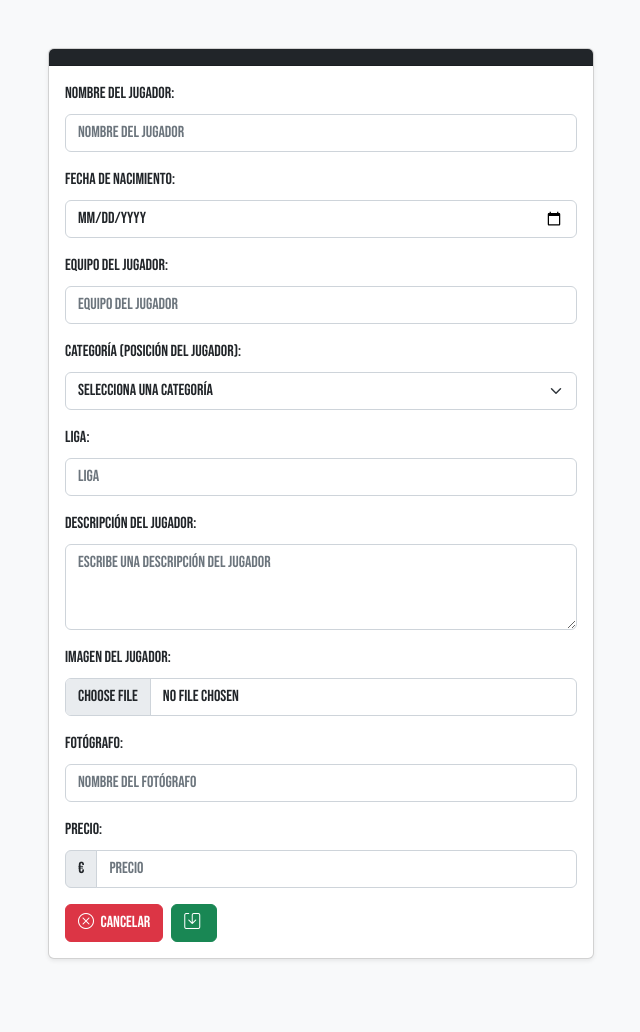
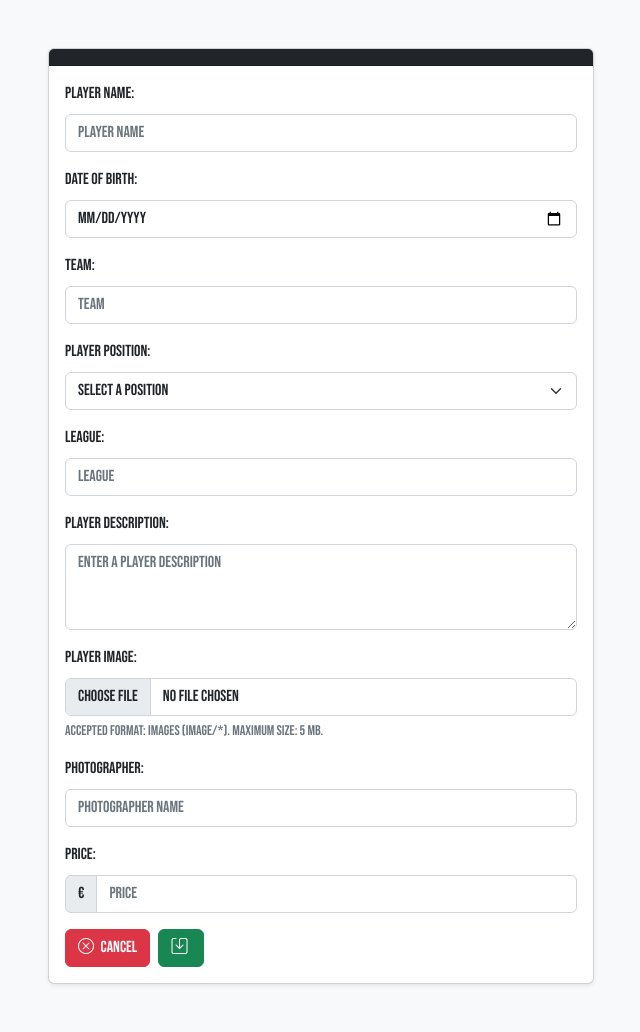
Before and after one commit to CodeURJC-FW-2026-27/webapp06, a Node project: template views/playerForm.mustache in a window 1280 px wide. Shown: the whole page, without its empty margins (319-959 px from the left). Before the commit the page ends 960 px from the top, so only its background shows below. Run offline with Node 20 templates, Linux system fonts and the light colour scheme; the template is opened without the code that fills it, so the values that code supplies are empty.

Commit message:
Improve form usability, HTML5 constraints, and Multer error handling

```diff
--- a/views/playerForm.mustache
+++ b/views/playerForm.mustache
@@ -1,9 +1,9 @@
 <!DOCTYPE html>
-<html lang="es">
+<html lang="en">
 <head>
     <meta charset="utf-8" />
     <meta name="viewport" content="width=device-width, initial-scale=1, shrink-to-fit=no" />
-    <meta name="description" content="Formulario para crear un nuevo jugador" />
+    <meta name="description" content="Player creation and editing form" />
     <meta name="author" content="Grupo 06" />
     <title>LEAGUES MARKET - {{formTitle}}</title>
     <link rel="icon" type="image/x-icon" href="/assets/favicon.ico" />
@@ -29,27 +29,32 @@
                             <form class="form" action="{{action}}" method="POST"
                                 enctype="multipart/form-data">
                                 <div class="mb-3">
-                                    <label for="player_name" class="form-label">Nombre del jugador:</label>
+                                    <label for="player_name" class="form-label">Player name:</label>
                                     <input type="text" class="form-control" id="player_name" name="player_name"
-                                        placeholder="Nombre del jugador" value="{{player.player_name}}" />
+                                        placeholder="Player name" value="{{player.player_name}}"
+                                        minlength="2" maxlength="80" pattern="[\p{Lu}].*"
+                                        title="Start with an uppercase letter." required />
                                 </div>
 
                                 <div class="mb-3">
-                                    <label for="date_of_birth" class="form-label">Fecha de nacimiento:</label>
+                                    <label for="date_of_birth" class="form-label">Date of birth:</label>
                                     <input type="date" class="form-control" id="date_of_birth" name="date_of_birth"
-                                        value="{{player.date_of_birth}}" />
+                                        value="{{player.date_of_birth}}" min="{{minBirthDate}}"
+                                        max="{{maxBirthDate}}" required />
                                 </div>
 
                                 <div class="mb-3">
-                                    <label for="team" class="form-label">Equipo del jugador:</label>
+                                    <label for="team" class="form-label">Team:</label>
                                     <input type="text" class="form-control" id="team" name="team"
-                                        placeholder="Equipo del jugador" value="{{player.team}}" />
+                                        placeholder="Team" value="{{player.team}}"
+                                        minlength="2" maxlength="60" pattern="[\p{Lu}].*"
+                                        title="Start with an uppercase letter." required />
                                 </div>
 
                                 <div class="mb-3">
-                                    <label for="position" class="form-label">Categoría (posición del jugador):</label>
-                                    <select class="form-select" id="position" name="position">
-                                        <option value="" {{^hasPosition}}selected{{/hasPosition}}>Selecciona una categoría</option>
+                                    <label for="position" class="form-label">Player position:</label>
+                                    <select class="form-select" id="position" name="position" required>
+                                        <option value="" disabled {{^hasPosition}}selected{{/hasPosition}}>Select a position</option>
                                         {{#positionOptions}}
                                         <option value="{{value}}" {{#selected}}selected{{/selected}}>{{label}}</option>
                                         {{/positionOptions}}
@@ -57,48 +62,55 @@
                                 </div>
 
                                 <div class="mb-3">
-                                    <label for="league" class="form-label">Liga:</label>
+                                    <label for="league" class="form-label">League:</label>
                                     <input type="text" class="form-control" id="league" name="league"
-                                        placeholder="Liga" value="{{player.league}}" />
+                                        placeholder="League" value="{{player.league}}"
+                                        minlength="2" maxlength="60" pattern="[\p{Lu}].*"
+                                        title="Start with an uppercase letter." required />
                                 </div>
 
                                 <div class="mb-3">
-                                    <label for="description" class="form-label">Descripción del jugador:</label>
+                                    <label for="description" class="form-label">Player description:</label>
                                     <textarea class="form-control" id="description" name="description" rows="3"
-                                        placeholder="Escribe una descripción del jugador">{{player.description}}</textarea>
+                                        placeholder="Enter a player description"
+                                        minlength="20" maxlength="2000" required>{{player.description}}</textarea>
                                 </div>
 
                                 <div class="mb-3">
-                                    <label for="image" class="form-label">Imagen del jugador:</label>
+                                    <label for="image" class="form-label">Player image:</label>
                                     {{#hasImage}}
                                     <div class="mb-2">
                                         <img src="{{player.image}}" alt="{{player.player_name}}"
                                             class="img-thumbnail" style="max-height: 180px" />
-                                        <p class="form-text mb-0">Si no seleccionas otra imagen, se conservará la actual.</p>
+                                        <p class="form-text mb-0">The current image will be kept if you do not choose another one.</p>
                                     </div>
                                     {{/hasImage}}
                                     <input type="file" class="form-control" id="image" name="image"
-                                        accept="image/*" />
+                                        accept="image/*" {{^hasImage}}required{{/hasImage}} />
+                                    <div class="form-text">Accepted format: images (image/*). Maximum size: 5 MB.</div>
                                 </div>
 
                                 <div class="mb-3">
-                                    <label for="photographer" class="form-label">Fotógrafo:</label>
+                                    <label for="photographer" class="form-label">Photographer:</label>
                                     <input type="text" class="form-control" id="photographer" name="photographer"
-                                        placeholder="Nombre del fotógrafo" value="{{player.photographer}}" />
+                                        placeholder="Photographer name" value="{{player.photographer}}"
+                                        minlength="2" maxlength="80" pattern="[\p{Lu}].*"
+                                        title="Start with an uppercase letter." required />
                                 </div>
 
                                 <div class="mb-3">
-                                    <label for="price" class="form-label">Precio:</label>
+                                    <label for="price" class="form-label">Price:</label>
                                     <div class="input-group">
                                         <span class="input-group-text">€</span>
                                         <input type="number" class="form-control" id="price" name="price"
-                                            placeholder="Precio" value="{{player.price}}" />
+                                            placeholder="Price" value="{{player.price}}" min="0"
+                                            max="999999999" step="1" required />
                                     </div>
                                 </div>
 
                                 <div class="d-flex gap-2">
-                                    <a href="/" class="btn btn-danger">
-                                        <i class="bi bi-x-circle me-1"></i> Cancelar
+                                    <a href="{{#isEdit}}/player/{{player.id}}{{/isEdit}}{{^isEdit}}/{{/isEdit}}" class="btn btn-danger">
+                                        <i class="bi bi-x-circle me-1"></i> Cancel
                                     </a>
                                     <button type="submit" class="btn btn-success">
                                         <i class="bi bi-save me-1"></i> {{submitLabel}}
```
Also changed, not shown: routes/playerRouter.js (+47 -25 lines).
